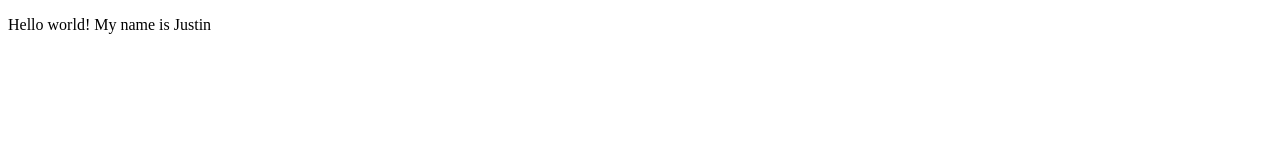
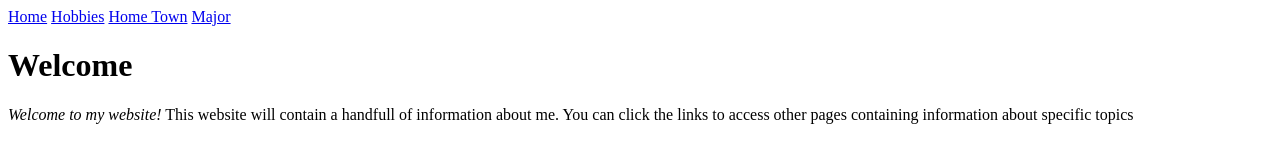
Before and after one commit to jjheller2/jjheller2.github.io, a plain HTML site: page index.html in a window 1280 px wide. Drawn offline with Linux system fonts and the light colour scheme.

Commit message:
Turned into website for LIS

```diff
--- a/index.html
+++ b/index.html
@@ -1,14 +1,22 @@
 <!DOCTYPE html>
 <html lang="en">
 <meta charset="UTF-8">
-<title>Page Title</title>
+<title>Index</title>
 <meta name="viewport" content="width=device-width,initial-scale=1">
-<link rel="stylesheet" href="">
+<link rel="stylesheet" href="./style.css">
 <style>
 </style>
 <script src=""></script>
-<!--- Code above this line will not be displayed on the browser -->
+    <nav>
+        <a class="active" href="./index.html">Home</a>
+        <a href="./hobbies/hobbies.html">Hobbies</a>
+        <a href="./homeTown/homeTown.html">Home Town</a>
+        <a href="./major/major.html">Major</a>
+    </nav>
+    <head>
+        <h1>Welcome</h1>
+    </head>
     <body>
-        <p> Hello world! My name is Justin</p>
+        <p><em>Welcome to my website!</em> This website will contain a handfull of information about me. You can click the links to access other pages containing information about specific topics</p>
     </body>
 </html>
```
